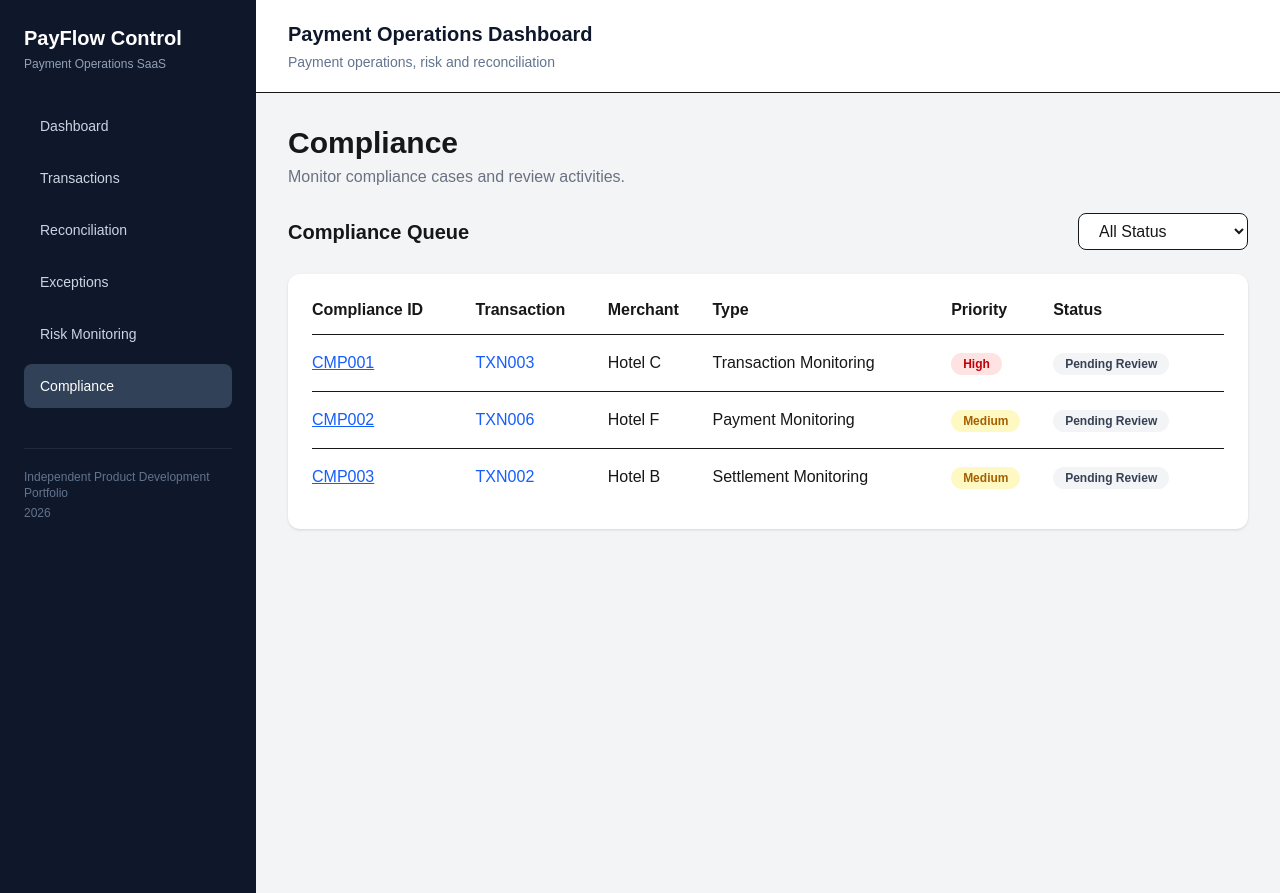
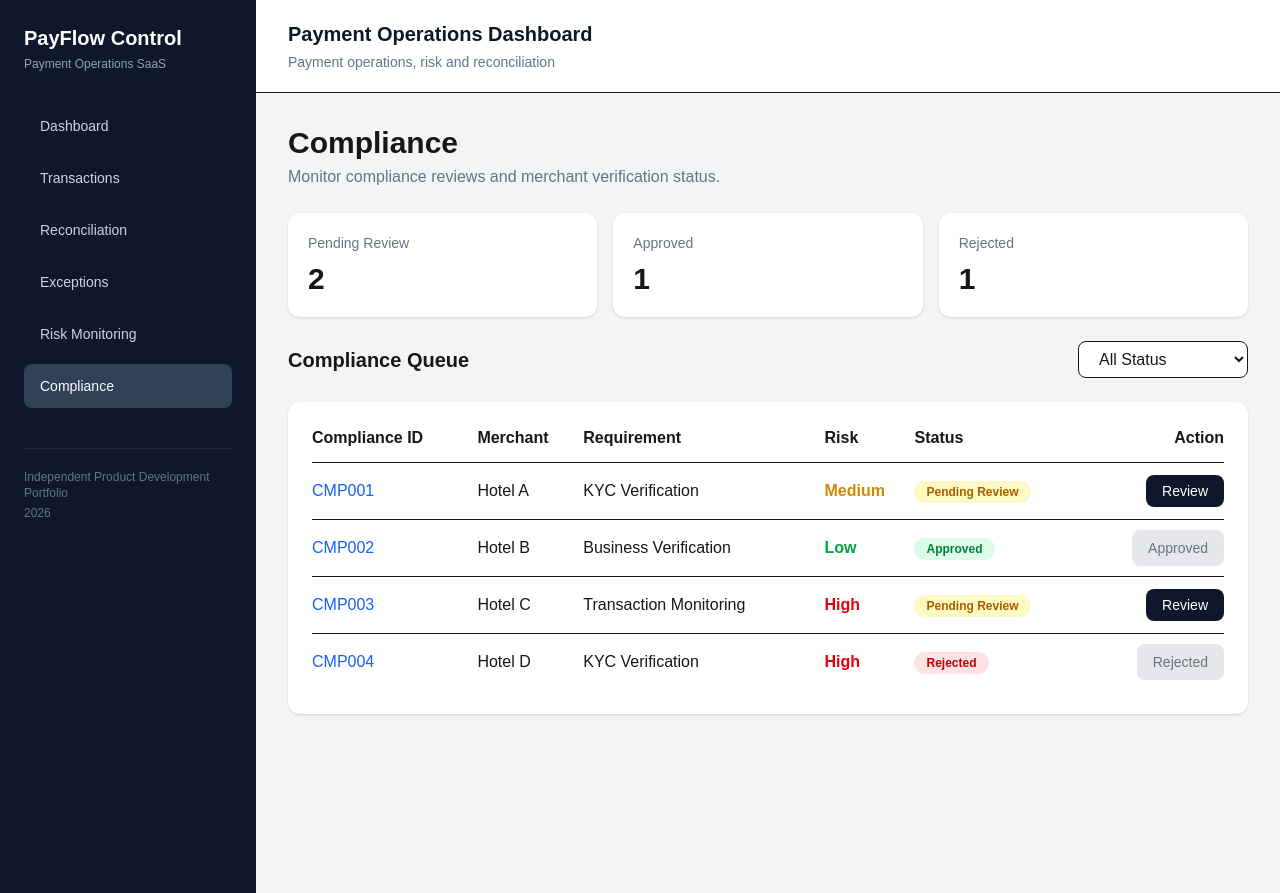
Before and after one commit to yusfss02-glitch/payflow-control, a Next.js app: page /compliance in a window 1280 px wide. Built offline with nearby package versions, Linux system fonts and the light colour scheme.

Commit message:
Complete compliance workflow synchronization

```diff
--- a/src/app/compliance/[id]/page.tsx
+++ b/src/app/compliance/[id]/page.tsx
@@ -5,41 +5,45 @@ import Link from "next/link";
 import Layout from "@/components/Layout";
 import { useWorkflow } from "@/components/WorkflowContext";
 
-const complianceData = {
+const complianceRecords = {
   CMP001: {
     id: "CMP001",
-    transaction: "TXN003",
-    merchant: "Hotel C",
-    type: "Transaction Monitoring",
-    rule: "High-value transaction review",
-    amount: "$2,430",
-    priority: "High",
+    merchant: "Hotel A",
+    requirement: "KYC Verification",
+    risk: "Medium",
     description:
-      "Transaction requires compliance review because the transaction value exceeded the configured monitoring threshold.",
+      "Merchant identity and business information require verification.",
   },
+
   CMP002: {
     id: "CMP002",
-    transaction: "TXN006",
-    merchant: "Hotel F",
-    type: "Payment Monitoring",
-    rule: "Unusual payment pattern",
-    amount: "$560",
-    priority: "Medium",
+    merchant: "Hotel B",
+    requirement: "Business Verification",
+    risk: "Low",
     description:
-      "Payment activity requires additional review based on unusual transaction behavior.",
+      "Business registration and merchant information have been verified.",
   },
+
   CMP003: {
     id: "CMP003",
-    transaction: "TXN002",
-    merchant: "Hotel B",
-    type: "Settlement Monitoring",
-    rule: "Settlement discrepancy review",
-    amount: "$980",
-    priority: "Medium",
+    merchant: "Hotel C",
+    requirement: "Transaction Monitoring",
+    risk: "High",
     description:
-      "Settlement discrepancy requires compliance verification before closure.",
+      "Transaction activity requires additional compliance review.",
+  },
+
+  CMP004: {
+    id: "CMP004",
+    merchant: "Hotel D",
+    requirement: "KYC Verification",
+    risk: "High",
+    description:
+      "Additional merchant verification is required.",
   },
 };
+
+type ComplianceId = keyof typeof complianceRecords;
 
 export default function ComplianceDetail({
   params,
@@ -48,21 +52,26 @@ export default function ComplianceDetail({
 }) {
   const { id } = use(params);
 
-  const compliance =
-    complianceData[id as keyof typeof complianceData];
+  const record =
+    complianceRecords[id as ComplianceId];
 
   const {
     complianceStatuses,
     updateComplianceStatus,
   } = useWorkflow();
 
-  if (!compliance) {
+  if (!record) {
     return (
       <Layout>
         <div className="rounded-xl bg-white p-8 shadow">
+
           <h2 className="text-2xl font-bold">
             Compliance Record Not Found
           </h2>
+
+          <p className="mt-2 text-gray-500">
+            The requested compliance record does not exist.
+          </p>
 
           <Link
             href="/compliance"
@@ -70,20 +79,29 @@ export default function ComplianceDetail({
           >
             Back to Compliance
           </Link>
+
         </div>
       </Layout>
     );
   }
 
-  const status =
-    complianceStatuses[compliance.id] ||
-    "Pending Review";
+  const currentStatus =
+    complianceStatuses[record.id] ||
+    (
+      record.id === "CMP002"
+        ? "Approved"
+        : record.id === "CMP004"
+        ? "Rejected"
+        : "Pending Review"
+    );
 
   return (
     <Layout>
+
       <div className="space-y-6">
 
         <div>
+
           <Link
             href="/compliance"
             className="text-sm text-gray-500 hover:text-slate-900"
@@ -92,112 +110,150 @@ export default function ComplianceDetail({
           </Link>
 
           <div className="mt-3 flex items-center justify-between">
+
             <div>
+
               <h2 className="text-3xl font-bold">
-                {compliance.id}
+                {record.id}
               </h2>
 
               <p className="mt-1 text-gray-500">
                 Compliance review and decision workflow.
               </p>
+
             </div>
 
             <span
               className={`rounded-full px-4 py-2 text-sm font-semibold ${
-                status === "Pending Review"
-                  ? "bg-gray-100 text-gray-700"
-                  : status === "Reviewing"
-                  ? "bg-yellow-100 text-yellow-700"
-                  : status === "Approved"
+                currentStatus === "Approved"
                   ? "bg-green-100 text-green-700"
-                  : "bg-red-100 text-red-700"
+                  : currentStatus === "Rejected"
+                  ? "bg-red-100 text-red-700"
+                  : "bg-yellow-100 text-yellow-700"
               }`}
             >
-              {status}
+              {currentStatus}
             </span>
+
           </div>
+
         </div>
+
+        {/* WORKFLOW */}
 
         <div className="rounded-xl bg-white p-6 shadow">
 
           <h3 className="text-lg font-semibold">
-            Compliance Workflow
+            Compliance Decision
           </h3>
 
-          <div className="mt-6 grid grid-cols-4 gap-4">
+          <p className="mt-1 text-sm text-gray-500">
+            Review the compliance record and update its decision.
+          </p>
 
-            {[
-              "Pending Review",
-              "Reviewing",
-              "Approved",
-              "Rejected",
-            ].map((workflowStatus, index) => (
+          <div className="mt-6 flex gap-3">
+
+            {currentStatus === "Pending Review" && (
+              <>
+                <button
+                  onClick={() =>
+                    updateComplianceStatus(
+                      record.id,
+                      "Approved"
+                    )
+                  }
+                  className="rounded-lg bg-slate-900 px-5 py-2 text-sm font-medium text-white hover:bg-slate-700"
+                >
+                  Approve
+                </button>
+
+                <button
+                  onClick={() =>
+                    updateComplianceStatus(
+                      record.id,
+                      "Rejected"
+                    )
+                  }
+                  className="rounded-lg border border-red-300 px-5 py-2 text-sm font-medium text-red-600 hover:bg-red-50"
+                >
+                  Reject
+                </button>
+              </>
+            )}
+
+            {currentStatus === "Approved" && (
               <button
-                key={workflowStatus}
-                onClick={() =>
-                  updateComplianceStatus(
-                    compliance.id,
-                    workflowStatus
-                  )
-                }
-                className={`rounded-lg border p-4 text-left ${
-                  status === workflowStatus
-                    ? "border-blue-400 bg-blue-50"
-                    : "hover:bg-gray-50"
-                }`}
+                disabled
+                className="cursor-not-allowed rounded-lg bg-gray-200 px-5 py-2 text-sm font-medium text-gray-500"
               >
-                <p className="font-semibold">
-                  {index + 1}. {workflowStatus}
-                </p>
+                Approved
+              </button>
+            )}
 
-                <p className="mt-1 text-sm text-gray-500">
-                  {workflowStatus === "Pending Review"
-                    ? "Case is awaiting review."
-                    : workflowStatus === "Reviewing"
-                    ? "Analyst is reviewing the case."
-                    : workflowStatus === "Approved"
-                    ? "Case has been approved."
-                    : "Case has been rejected."}
-                </p>
+            {currentStatus === "Rejected" && (
+              <button
+                disabled
+                className="cursor-not-allowed rounded-lg bg-gray-200 px-5 py-2 text-sm font-medium text-gray-500"
+              >
+                Rejected
               </button>
-            ))}
+            )}
 
           </div>
+
         </div>
+
+        {/* SUMMARY */}
 
         <div className="grid grid-cols-3 gap-4">
 
           <div className="rounded-xl bg-white p-5 shadow">
+
             <p className="text-sm text-gray-500">
-              Compliance Type
+              Merchant
             </p>
 
-            <p className="mt-2 font-semibold">
-              {compliance.type}
+            <p className="mt-2 text-lg font-semibold">
+              {record.merchant}
             </p>
+
           </div>
 
           <div className="rounded-xl bg-white p-5 shadow">
+
             <p className="text-sm text-gray-500">
-              Amount
+              Requirement
             </p>
 
-            <p className="mt-2 text-2xl font-bold">
-              {compliance.amount}
+            <p className="mt-2 text-lg font-semibold">
+              {record.requirement}
             </p>
+
           </div>
 
           <div className="rounded-xl bg-white p-5 shadow">
+
             <p className="text-sm text-gray-500">
-              Priority
+              Risk
             </p>
 
-            <p className="mt-2 font-semibold text-red-600">
-              {compliance.priority}
+            <p
+              className={`mt-2 text-lg font-semibold ${
+                record.risk === "High"
+                  ? "text-red-600"
+                  : record.risk === "Medium"
+                  ? "text-yellow-600"
+                  : "text-green-600"
+              }`}
+            >
+              {record.risk}
             </p>
+
           </div>
 
         </div>
+
+        {/* DETAILS */}
 
         <div className="rounded-xl bg-white p-6 shadow">
 
@@ -208,46 +264,51 @@ export default function ComplianceDetail({
           <div className="mt-6 grid grid-cols-2 gap-6">
 
             <div>
+
               <p className="text-sm text-gray-500">
                 Compliance ID
               </p>
 
               <p className="mt-1 font-medium">
-                {compliance.id}
+                {record.id}
               </p>
+
             </div>
 
             <div>
+
               <p className="text-sm text-gray-500">
                 Merchant
               </p>
 
               <p className="mt-1 font-medium">
-                {compliance.merchant}
+                {record.merchant}
               </p>
+
             </div>
 
             <div>
+
               <p className="text-sm text-gray-500">
-                Related Transaction
+                Requirement
               </p>
 
-              <Link
-                href={`/transactions/${compliance.transaction}`}
-                className="mt-1 inline-block font-medium text-blue-600 hover:underline"
-              >
-                {compliance.transaction}
-              </Link>
+              <p className="mt-1 font-medium">
+                {record.requirement}
+              </p>
+
             </div>
 
             <div>
+
               <p className="text-sm text-gray-500">
-                Monitoring Rule
+                Current Status
               </p>
 
               <p className="mt-1 font-medium">
-                {compliance.rule}
+                {currentStatus}
               </p>
+
             </div>
 
           </div>
@@ -259,7 +320,7 @@ export default function ComplianceDetail({
             </p>
 
             <p className="mt-2">
-              {compliance.description}
+              {record.description}
             </p>
 
           </div>
@@ -267,6 +328,7 @@ export default function ComplianceDetail({
         </div>
 
       </div>
+
     </Layout>
   );
 }
--- a/src/app/compliance/page.tsx
+++ b/src/app/compliance/page.tsx
@@ -8,37 +8,47 @@ import { useWorkflow } from "@/components/WorkflowContext";
 const complianceRecords = [
   {
     id: "CMP001",
-    transaction: "TXN003",
-    merchant: "Hotel C",
-    type: "Transaction Monitoring",
-    priority: "High",
+    merchant: "Hotel A",
+    requirement: "KYC Verification",
+    status: "Pending Review",
+    risk: "Medium",
   },
   {
     id: "CMP002",
-    transaction: "TXN006",
-    merchant: "Hotel F",
-    type: "Payment Monitoring",
-    priority: "Medium",
+    merchant: "Hotel B",
+    requirement: "Business Verification",
+    status: "Approved",
+    risk: "Low",
   },
   {
     id: "CMP003",
-    transaction: "TXN002",
-    merchant: "Hotel B",
-    type: "Settlement Monitoring",
-    priority: "Medium",
+    merchant: "Hotel C",
+    requirement: "Transaction Monitoring",
+    status: "Pending Review",
+    risk: "High",
+  },
+  {
+    id: "CMP004",
+    merchant: "Hotel D",
+    requirement: "KYC Verification",
+    status: "Rejected",
+    risk: "High",
   },
 ];
 
 export default function CompliancePage() {
   const [status, setStatus] = useState("All");
 
-  const { complianceStatuses } = useWorkflow();
+  const {
+    complianceStatuses,
+    updateComplianceStatus,
+  } = useWorkflow();
 
   const filteredRecords = complianceRecords.filter(
     (record) => {
       const currentStatus =
         complianceStatuses[record.id] ||
-        "Pending Review";
+        record.status;
 
       return (
         status === "All" ||
@@ -49,6 +59,7 @@ export default function CompliancePage() {
 
   return (
     <Layout>
+
       <div className="space-y-6">
 
         <div>
@@ -57,8 +68,69 @@ export default function CompliancePage() {
           </h2>
 
           <p className="mt-1 text-gray-500">
-            Monitor compliance cases and review activities.
+            Monitor compliance reviews and merchant verification status.
           </p>
+        </div>
+
+        <div className="grid grid-cols-3 gap-4">
+
+          <div className="rounded-xl bg-white p-5 shadow">
+            <p className="text-sm text-gray-500">
+              Pending Review
+            </p>
+
+            <p className="mt-2 text-3xl font-bold">
+              {
+                complianceRecords.filter(
+                  (record) =>
+                    (
+                      complianceStatuses[
+                        record.id
+                      ] || record.status
+                    ) === "Pending Review"
+                ).length
+              }
+            </p>
+          </div>
+
+          <div className="rounded-xl bg-white p-5 shadow">
+            <p className="text-sm text-gray-500">
+              Approved
+            </p>
+
+            <p className="mt-2 text-3xl font-bold">
+              {
+                complianceRecords.filter(
+                  (record) =>
+                    (
+                      complianceStatuses[
+                        record.id
+                      ] || record.status
+                    ) === "Approved"
+                ).length
+              }
+            </p>
+          </div>
+
+          <div className="rounded-xl bg-white p-5 shadow">
+            <p className="text-sm text-gray-500">
+              Rejected
+            </p>
+
+            <p className="mt-2 text-3xl font-bold">
+              {
+                complianceRecords.filter(
+                  (record) =>
+                    (
+                      complianceStatuses[
+                        record.id
+                      ] || record.status
+                    ) === "Rejected"
+                ).length
+              }
+            </p>
+          </div>
+
         </div>
 
         <div className="flex items-center justify-between">
@@ -80,10 +152,6 @@ export default function CompliancePage() {
 
             <option value="Pending Review">
               Pending Review
-            </option>
-
-            <option value="Reviewing">
-              Reviewing
             </option>
 
             <option value="Approved">
@@ -109,23 +177,23 @@ export default function CompliancePage() {
                 </th>
 
                 <th className="pb-3">
-                  Transaction
-                </th>
-
-                <th className="pb-3">
                   Merchant
                 </th>
 
                 <th className="pb-3">
-                  Type
+                  Requirement
                 </th>
 
                 <th className="pb-3">
-                  Priority
+                  Risk
                 </th>
 
                 <th className="pb-3">
                   Status
+                </th>
+
+                <th className="pb-3 text-right">
+                  Action
                 </th>
 
               </tr>
@@ -133,11 +201,13 @@ export default function CompliancePage() {
 
             <tbody>
 
-              {filteredRecords.map((record) => {
+              {filteredRecords.map(
+                (record) => {
 
                   const currentStatus =
-                  complianceStatuses[record.id] ||
-                  "Pending Review";
+                    complianceStatuses[
+                      record.id
+                    ] || record.status;
 
                   return (
                     <tr
@@ -146,21 +216,14 @@ export default function CompliancePage() {
                     >
 
                       <td className="py-4 font-medium">
+
                         <Link
                           href={`/compliance/${record.id}`}
-                        className="text-blue-600 underline hover:text-blue-800"
+                          className="text-blue-600 hover:underline"
                         >
                           {record.id}
                         </Link>
-                    </td>
 
-                    <td>
-                      <Link
-                        href={`/transactions/${record.transaction}`}
-                        className="text-blue-600 hover:underline"
-                      >
-                        {record.transaction}
-                      </Link>
                       </td>
 
                       <td>
@@ -168,40 +231,81 @@ export default function CompliancePage() {
                       </td>
 
                       <td>
-                      {record.type}
+                        {record.requirement}
                       </td>
 
                       <td>
+
+                        <span
+                          className={`font-semibold ${
+                            record.risk === "High"
+                              ? "text-red-600"
+                              : record.risk === "Medium"
+                              ? "text-yellow-600"
+                              : "text-green-600"
+                          }`}
+                        >
+                          {record.risk}
+                        </span>
+
+                      </td>
+
+                      <td>
+
                         <span
                           className={`rounded-full px-3 py-1 text-xs font-semibold ${
-                          record.priority === "High"
+                            currentStatus ===
+                            "Approved"
+                              ? "bg-green-100 text-green-700"
+                              : currentStatus ===
+                                "Rejected"
                               ? "bg-red-100 text-red-700"
                               : "bg-yellow-100 text-yellow-700"
                           }`}
                         >
-                        {record.priority}
+                          {currentStatus}
                         </span>
+
                       </td>
 
-                    <td>
-                      <span
-                        className={`rounded-full px-3 py-1 text-xs font-semibold ${
-                          currentStatus === "Pending Review"
-                            ? "bg-gray-100 text-gray-700"
-                            : currentStatus === "Reviewing"
-                            ? "bg-yellow-100 text-yellow-700"
-                            : currentStatus === "Approved"
-                            ? "bg-green-100 text-green-700"
-                            : "bg-red-100 text-red-700"
-                        }`}
+                      <td className="text-right">
+
+                        {currentStatus ===
+                          "Pending Review" && (
+                          <Link
+                            href={`/compliance/${record.id}`}
+                            className="rounded-lg bg-slate-900 px-4 py-2 text-sm font-medium text-white hover:bg-slate-700"
                           >
-                        {currentStatus}
-                      </span>
+                            Review
+                          </Link>
+                        )}
+
+                        {currentStatus ===
+                          "Approved" && (
+                          <button
+                            disabled
+                            className="cursor-not-allowed rounded-lg bg-gray-200 px-4 py-2 text-sm font-medium text-gray-500"
+                          >
+                            Approved
+                          </button>
+                        )}
+
+                        {currentStatus ===
+                          "Rejected" && (
+                          <button
+                            disabled
+                            className="cursor-not-allowed rounded-lg bg-gray-200 px-4 py-2 text-sm font-medium text-gray-500"
+                          >
+                            Rejected
+                          </button>
+                        )}
+
                       </td>
 
                     </tr>
                   );
-              })}
+                }
+              )}
 
             </tbody>
 
@@ -216,6 +320,7 @@ export default function CompliancePage() {
         </div>
 
       </div>
+
     </Layout>
   );
 }
```
Lines whose indentation alone changed are shown as unchanged.
